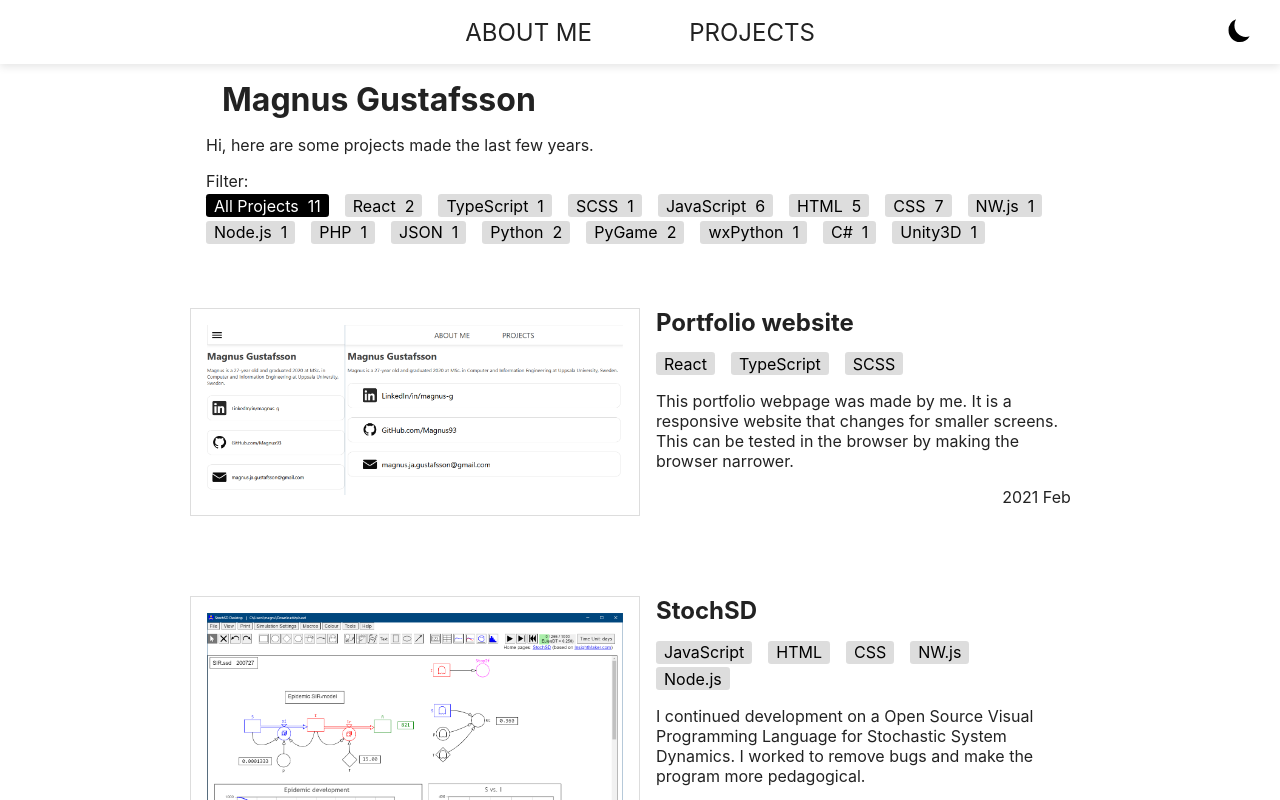
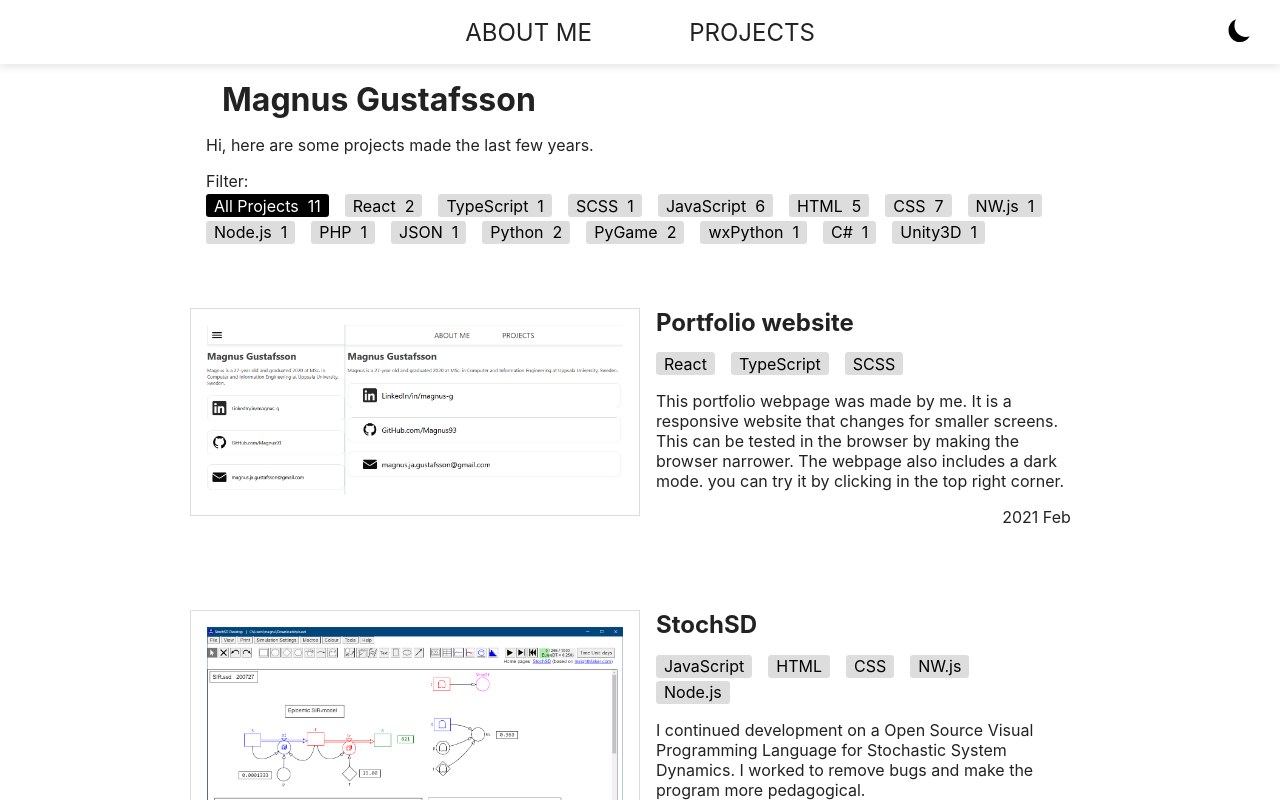
Before and after one commit to Magnus93/magnus-g-ts, a React app: page / in a window 1280 px wide. Shown: the top 800 px of the page. Built offline with nearby package versions, Linux system fonts and the light colour scheme.

Commit message:
Add text about theme

```diff
--- a/src/components/ProjectsPage/project.ts
+++ b/src/components/ProjectsPage/project.ts
@@ -29,7 +29,7 @@ let projects : ProjectData[] = [
         title: "Portfolio website",
         image: portfoliopage,
         tags: ["React", "TypeScript", "SCSS"],
-        desc: "This portfolio webpage was made by me. It is a responsive website that changes for smaller screens. This can be tested in the browser by making the browser narrower.",
+        desc: "This portfolio webpage was made by me. It is a responsive website that changes for smaller screens. This can be tested in the browser by making the browser narrower. The webpage also includes a dark mode. you can try it by clicking in the top right corner.",
         time: "2021 Feb"
     },
     {
```
